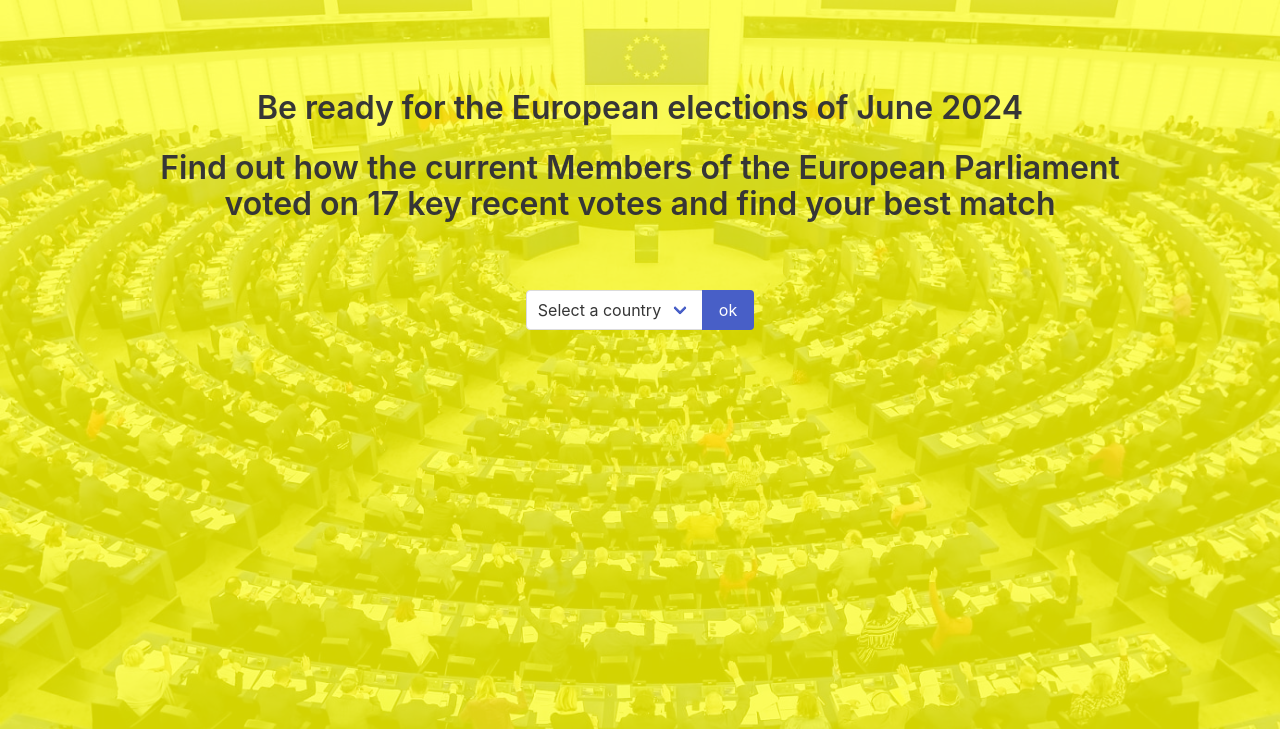
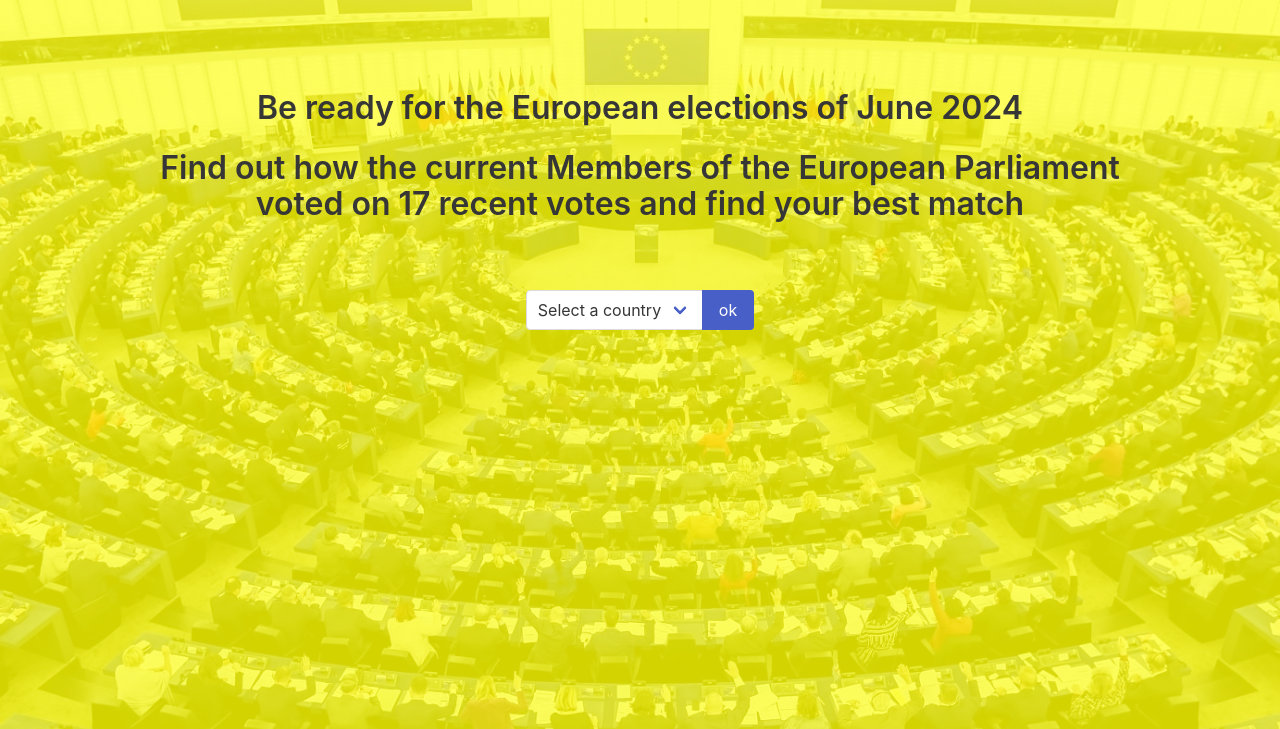
Before and after one commit to pierreloicq/votetracker.eu, a Django app: page / in a window 1280 px wide. Shown: the part 40-769 px from the top of the page. Run offline with Django 4.2, Linux system fonts and the light colour scheme; some libraries are stand-ins or nearby versions.

Commit message:
removed 'key'

```diff
--- a/yvm/templates/yvm/base.html
+++ b/yvm/templates/yvm/base.html
@@ -14,8 +14,8 @@
 	{% get_current_language as LANGUAGE_CODE %}
 	<meta property="og:image" content="{% static 'yvm/images/exemple_'|add:LANGUAGE_CODE|add:'.jpg' %}" />
 
-	<meta property="og:description" content="{% translate 'Find out how the current Members of the European Parliament voted on 17 key recent votes' %}" />
-	<meta name="description" content="{% translate 'Find out how the current Members of the European Parliament voted on 17 key recent votes' %}" />
+	<meta property="og:description" content="{% translate 'Find out how the current Members of the European Parliament voted on 17 recent votes' %}" />
+	<meta name="description" content="{% translate 'Find out how the current Members of the European Parliament voted on 17 recent votes' %}" />
 
 	<title>VoteTracker.eu</title>
 	<link rel="stylesheet" href="https://cdn.jsdelivr.net/npm/bulma@0.9.4/css/bulma.min.css">
--- a/yvm/templates/yvm/index.html
+++ b/yvm/templates/yvm/index.html
@@ -10,7 +10,7 @@
                 {% translate "Be ready for the European elections of June 2024" %}
             </h2>
             <h1 class="title is-3 pb-6">
-                {% translate "Find out how the current Members of the European Parliament voted on 17 key recent votes and find your best match" %}
+                {% translate "Find out how the current Members of the European Parliament voted on 17 recent votes and find your best match" %}
             </h1>
         </div>
 
```
Also changed, not shown: locale/fr/LC_MESSAGES/django.po, locale/nl/LC_MESSAGES/django.po.
